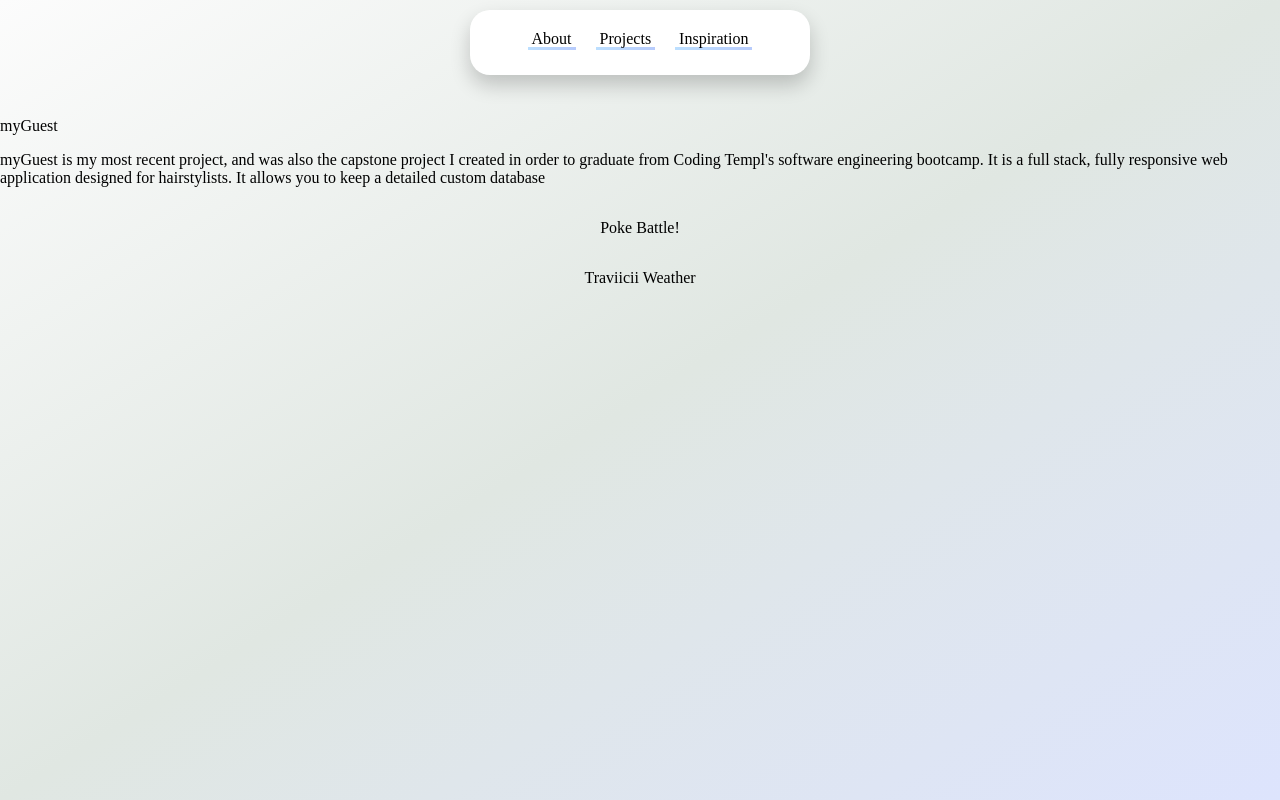
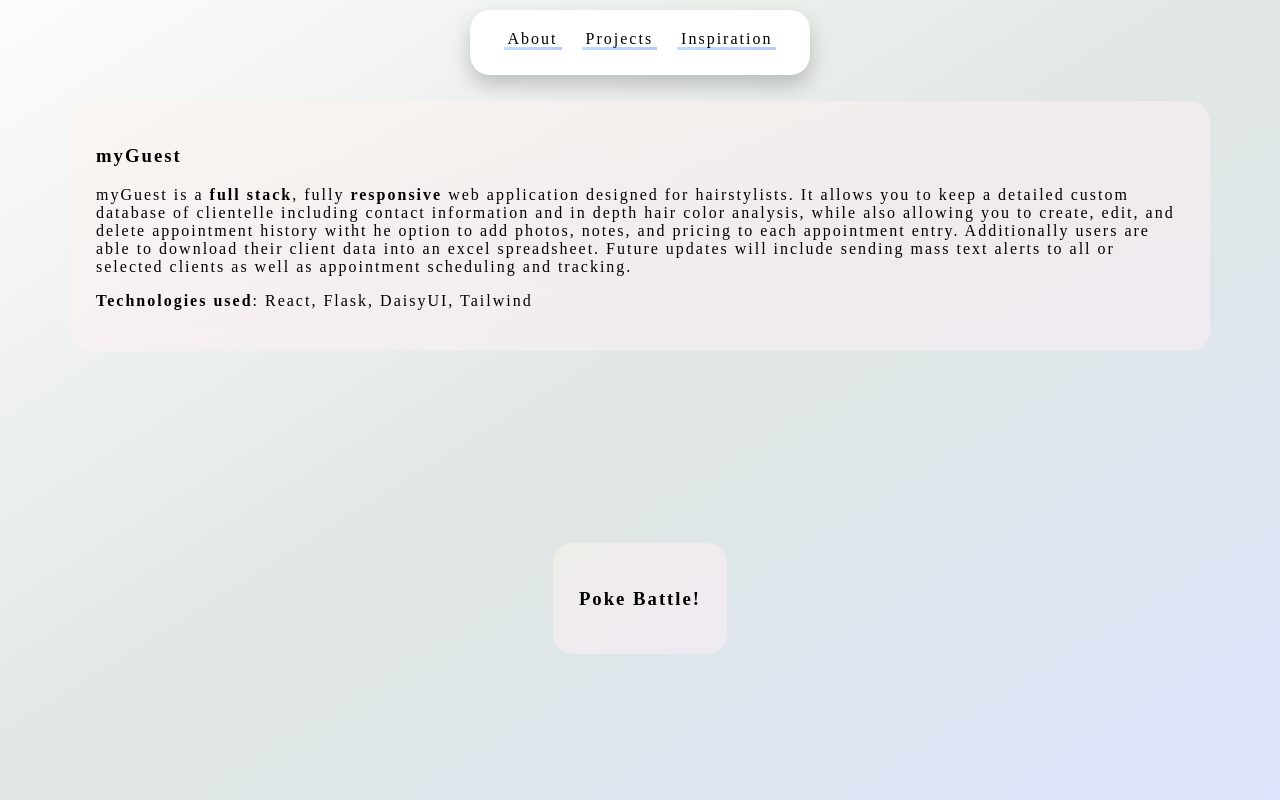
Before and after one commit to traviicii/colab_portfolio_site, a React (Create React App) app: page /projects in a window 1280 px wide. Shown: the top 800 px of the page. Built offline with nearby package versions, Linux system fonts and the light colour scheme; no server answers.

Commit message:
Finished myGuest description text

```diff
--- a/src/Components/Navbar.css
+++ b/src/Components/Navbar.css
@@ -13,7 +13,8 @@ body {
     background-color: white;
     padding-top: 10px;
     padding-bottom: 25px;
-    box-shadow: 0 10px 20px 0 rgba(0,0,0,.2)
+    box-shadow: 0 10px 20px 0 rgba(0,0,0,.2);
+    letter-spacing: 2px
 }
 
 #navlinks {
--- a/src/Views/Main.css
+++ b/src/Views/Main.css
@@ -52,10 +52,15 @@ body {
     display: flex;
     flex-direction: column;
     align-items: center;
+    letter-spacing: 2px;
 }
 
 .projectblocks {
-
+    max-width: 85%;
+    margin-bottom: 15%;
+    background-image: linear-gradient(to bottom right, rgba(253,243,234, .5), rgba(255,240,244, .5), rgba(255,239,249, .5));
+    padding: 2%;
+    border-radius: 20px;
 }
 
 /* End Projects */
--- a/src/Views/Projects.jsx
+++ b/src/Views/Projects.jsx
@@ -4,17 +4,21 @@ import './Main.css'
 export default function Projects() {
   return (
     <div className='projects' id='split'>
-        <div className='projectsblocks'>
-            <p>myGuest</p>
+        <div className='projectblocks'>
+            <h3>myGuest</h3>
             <p>
-                myGuest is my most recent project, and was also the capstone project I created in order to graduate from Coding Templ's software engineering bootcamp. It is a full stack, fully responsive web application designed for hairstylists. It allows you to keep a detailed custom database
+                myGuest is a <b>full stack</b>, fully <b>responsive</b> web application designed for hairstylists. It allows you to keep a detailed custom database of clientelle including contact information and in depth hair color analysis, while also allowing you to create, edit, and delete appointment history witht he option to add photos, notes, and pricing to each appointment entry. Additionally users are able to download their client data into an excel spreadsheet. Future updates will include sending mass text alerts to all or selected clients as well as appointment scheduling and tracking.
+            </p>
+            <p><b>Technologies used</b>: React, Flask, DaisyUI, Tailwind</p>
+        </div>
+        <div className='projectblocks'>
+            <h3>Poke Battle!</h3>
+            <p>
+
             </p>
         </div>
-        <div className='projectsblocks'>
-            <p>Poke Battle!</p>
-        </div>
-        <div className='projectsblocks'>
-            <p>Traviicii Weather</p>
+        <div className='projectblocks'>
+            <h3>Traviicii Weather</h3>
         </div>
       </div>
   )
```
